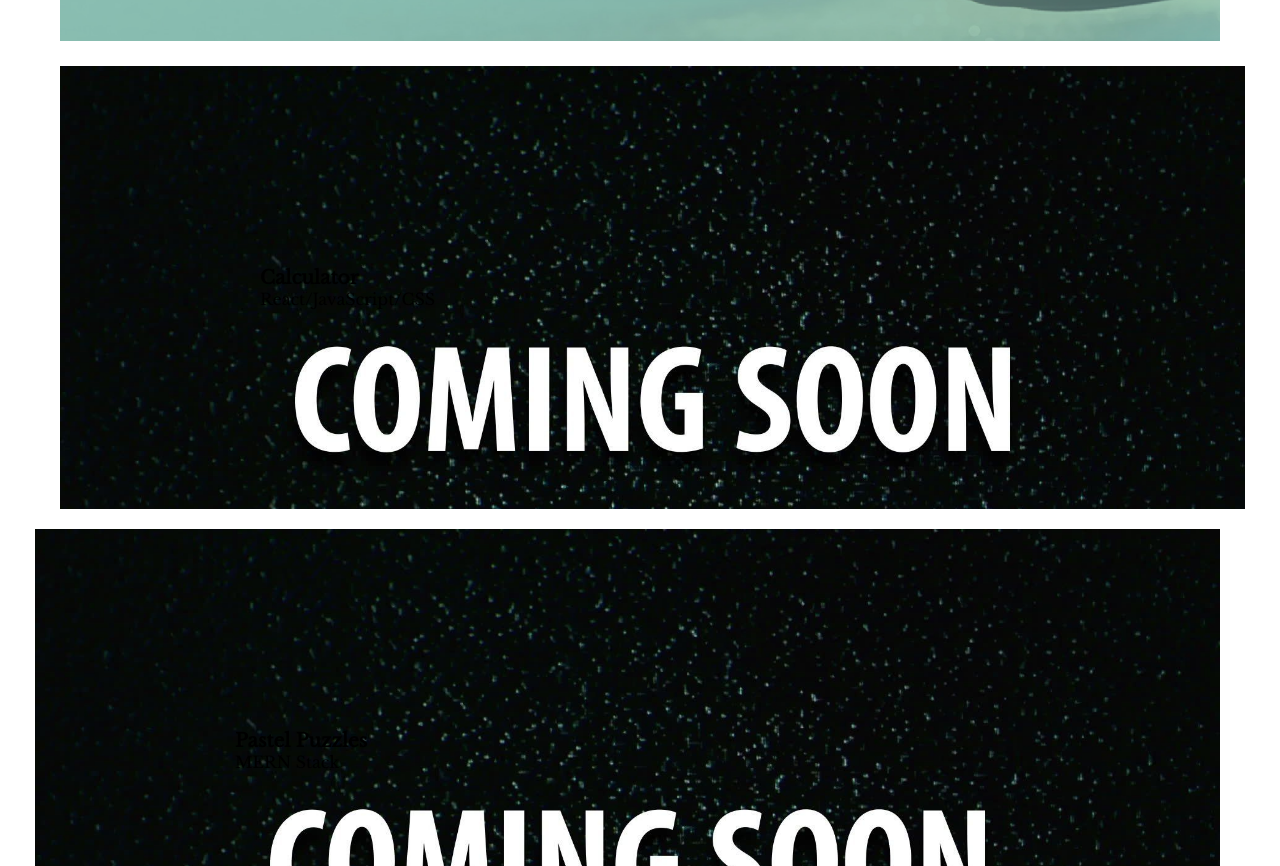
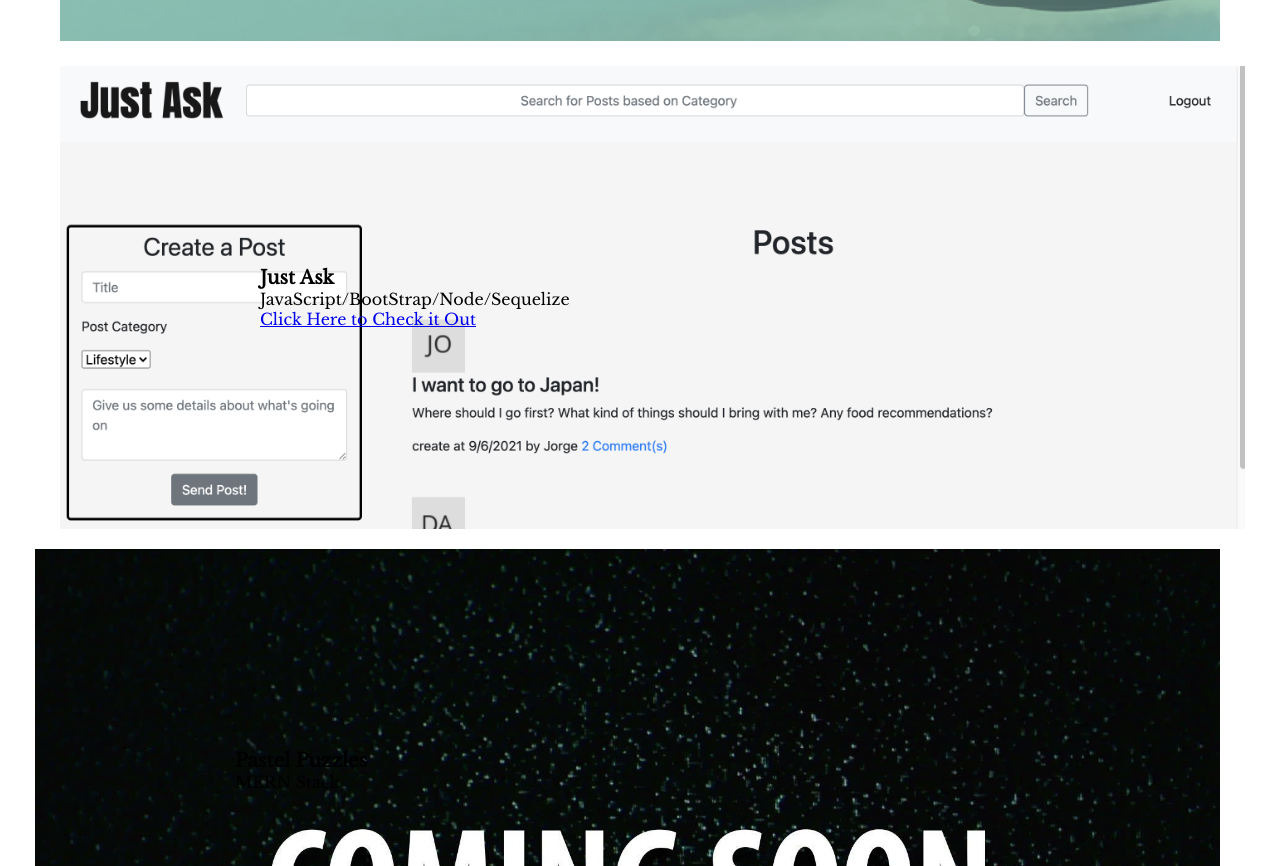
Before and after one commit to JAMart01/My-Portfolio, a plain HTML site: page index.html in a window 1280 px wide. Shown: the part 1867-2733 px from the top of the page. Drawn offline with nearby package versions, Linux system fonts and the light colour scheme.

Commit message:
adding project 2 to portfolio

```diff
--- a/assets/css/style.css
+++ b/assets/css/style.css
@@ -157,9 +157,9 @@ header nav ul li a:hover {
     margin: 10px 30px;
 }
 
-.calculator {
+.just-ask {
     flex: 1 15%;
-    background-image: url(../images/coming-soon.jpg);
+    background-image: url(../images/just-ask-screenshot.png);
     background-size: 100%;
     padding: 200px;
     margin: 15px 5px 5px 30px;
--- a/index.html
+++ b/index.html
@@ -67,10 +67,11 @@
                     </div>
                 </div>
 
-                <div class="calculator">
+                <div class="just-ask">
                     <div class="work-text">
-                        <h3>Calculator</h3>
-                        <p>React/JavaScript/CSS</p>
+                        <h3>Just Ask</h3>
+                        <p>JavaScript/BootStrap/Node/Sequelize</p>
+                        <a href="https://just-ask1.herokuapp.com/" target="_blank">Click Here to Check it Out</a>
                     </div>
                 </div>
 
```
Also changed, not shown: assets/images/just-ask-screenshot.png (added).
